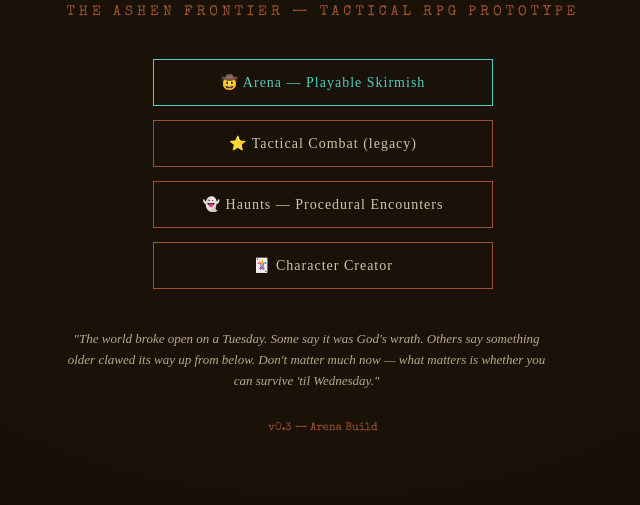
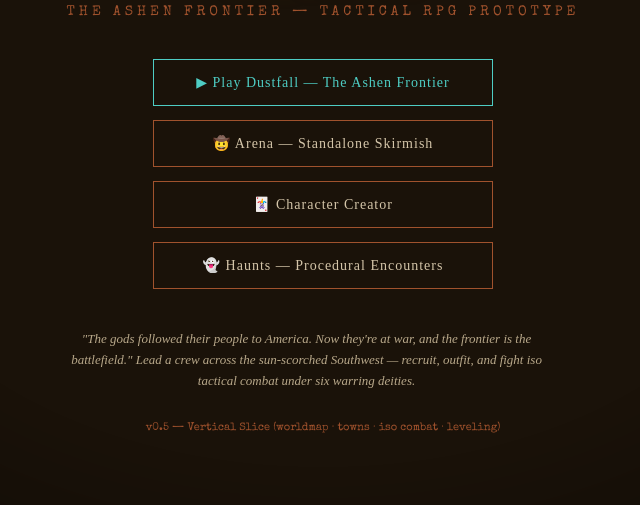
Before and after one commit to Dangercorn-Enterprises/weird-west-tactics, a plain HTML site: page index.html in a window 1280 px wide. Shown: the part 217-722 px from the top of the page, without its empty margins (317-957 px from the left). Drawn offline with nearby package versions, Linux system fonts and the light colour scheme; a web font is replaced by a local one.

Commit message:
Phase 7: vertical-slice wiring + verify + launcher/README
- scene_worldmap: first arrival at a tier-3 node triggers a faction-matched boss reckoning (one reachable boss).
- index.html launcher: full game (src/game.html) is now the primary entry; v0.5 vertical slice.
- README: Play section + slice loop + ship-ready architecture notes.
Verified end-to-end in-browser: Catalina -> travel -> LA worldmap -> LA town hub -> travel Death Valley -> boss fight vs The Deacon (Samedi) + minions; the full title->map->town->battle->results->level->map loop chains correctly, 0 console errors.

```diff
--- a/index.html
+++ b/index.html
@@ -26,13 +26,13 @@ a.primary:hover{background:rgba(78,205,196,0.1)}
   <h1>Dustfall</h1>
   <div class="sub">The Ashen Frontier — Tactical RPG Prototype</div>
   <div class="links">
-    <a class="primary" href="src/dustfall-arena.html">🤠 Arena — Playable Skirmish</a>
-    <a href="src/tactical-combat.html">⭐ Tactical Combat (legacy)</a>
+    <a class="primary" href="src/game.html">▶ Play Dustfall — The Ashen Frontier</a>
+    <a href="src/dustfall-arena.html">🤠 Arena — Standalone Skirmish</a>
+    <a href="src/character-creator.html">🃏 Character Creator</a>
     <a href="src/haunts.html">👻 Haunts — Procedural Encounters</a>
-    <a href="src/character-creator.html">🃏 Character Creator</a>
   </div>
-  <div class="flavor">"The world broke open on a Tuesday. Some say it was God's wrath. Others say something older clawed its way up from below. Don't matter much now — what matters is whether you can survive 'til Wednesday."</div>
-  <div class="version">v0.3 — Arena Build</div>
+  <div class="flavor">"The gods followed their people to America. Now they're at war, and the frontier is the battlefield." Lead a crew across the sun-scorched Southwest — recruit, outfit, and fight iso tactical combat under six warring deities.</div>
+  <div class="version">v0.5 — Vertical Slice (worldmap · towns · iso combat · leveling)</div>
 </div>
 </body>
 </html>
```
Also changed, not shown: src/scene_worldmap.js (+16 -0 lines), README.md.
